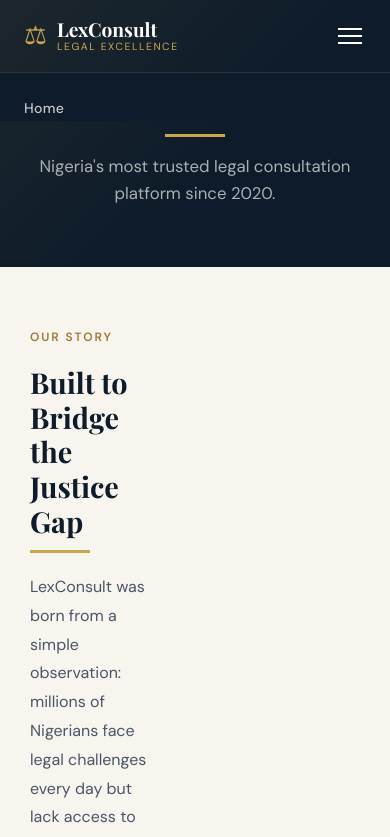
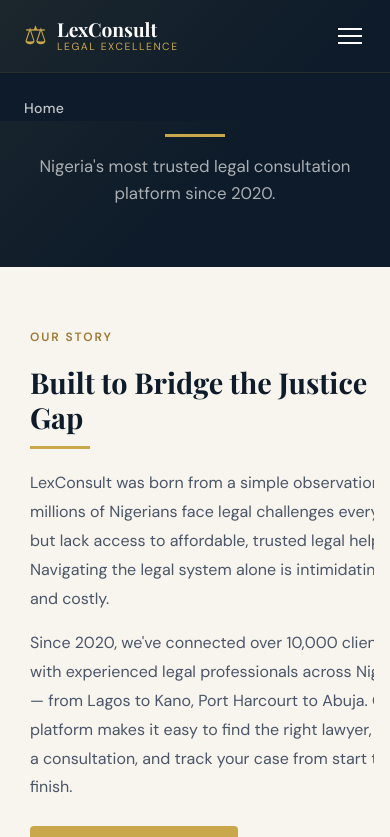
Before and after one commit to Consult-teck/Lexconsult-, a React (Create React App) app: page /about in a window 390 px wide. Shown: the top 837 px of the page. Built offline with nearby package versions, Linux system fonts and the light colour scheme.

Commit message:
Fix mobile grids

```diff
--- /dev/null
+++ b/src/pages/About.css
@@ -0,0 +1,23 @@
+.about-mission-grid {
+  display: grid;
+  grid-template-columns: 1fr 1fr;
+  gap: 56px;
+  align-items: center;
+}
+
+.about-stats-grid {
+  display: grid;
+  grid-template-columns: 1fr 1fr;
+  gap: 20px;
+}
+
+@media (max-width: 768px) {
+  .about-mission-grid {
+    grid-template-columns: 1fr !important;
+    gap: 32px;
+  }
+
+  .about-stats-grid {
+    grid-template-columns: 1fr 1fr !important;
+  }
+}
--- a/src/pages/About.jsx
+++ b/src/pages/About.jsx
@@ -1,4 +1,5 @@
 import { Link } from "react-router-dom";
+import "./About.css";
 
 const values = [
   { icon: "⚖️", title: "Justice for All", desc: "We believe quality legal representation should not be a privilege of the wealthy." },
@@ -26,7 +27,7 @@ export default function About() {
       {/* MISSION */}
       <section className="section" style={{ background: "var(--cream)" }}>
         <div className="container">
-          <div style={{ display: "grid", gridTemplateColumns: "1fr 1fr", gap: 56, alignItems: "center" }}>
+          <div className="about-mission-grid">
             <div>
               <span className="eyebrow" style={{ color: "var(--gold-dark)" }}>Our Story</span>
               <h2 className="section-title" style={{ marginTop: 8 }}>Built to Bridge the Justice Gap</h2>
@@ -41,7 +42,7 @@ export default function About() {
             </div>
 
             <div style={{ background: "var(--navy)", borderRadius: 16, padding: 40 }}>
-              <div style={{ display: "grid", gridTemplateColumns: "1fr 1fr", gap: 20 }}>
+              <div className="about-stats-grid">
                 {[["10,000+", "Clients Served"], ["48", "Expert Lawyers"], ["6", "Cities"], ["98%", "Satisfaction Rate"]].map(([n, l]) => (
                   <div key={l} style={{ textAlign: "center", padding: 20, background: "rgba(255,255,255,0.04)", borderRadius: 10, border: "1px solid rgba(201,168,76,0.1)" }}>
                     <strong style={{ fontFamily: "'Playfair Display', serif", fontSize: "2.2rem", color: "var(--gold)", display: "block", lineHeight: 1 }}>{n}</strong>
```
